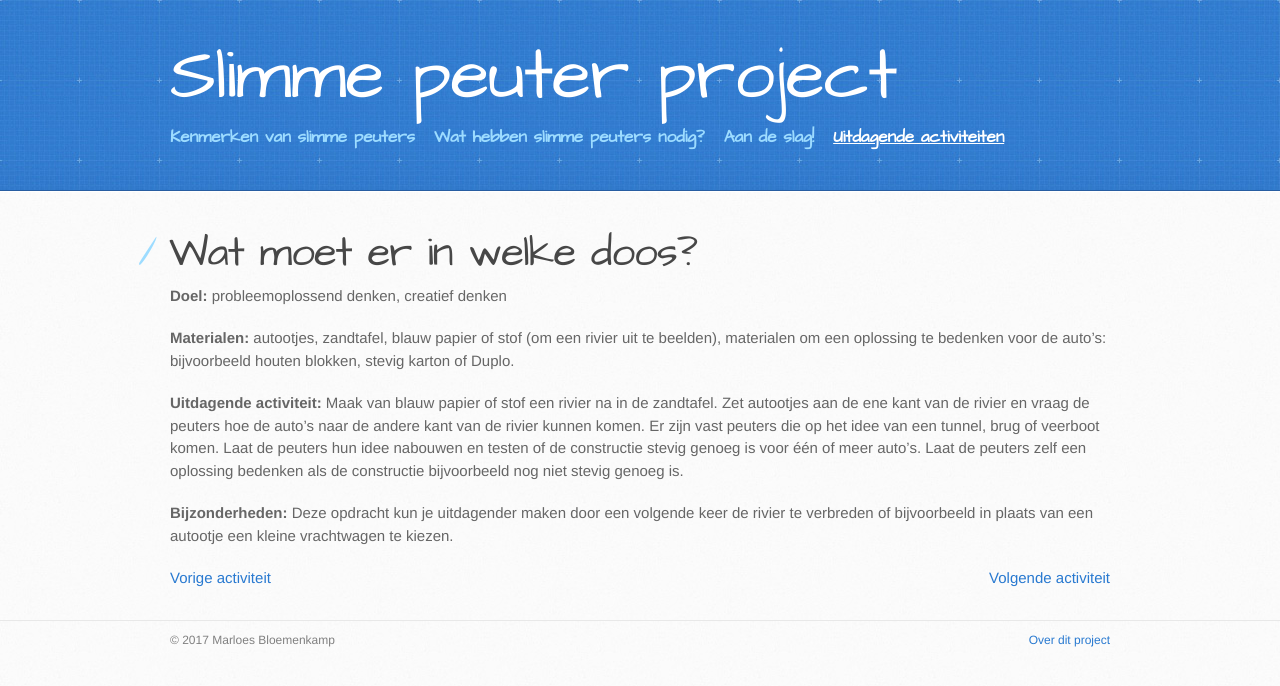
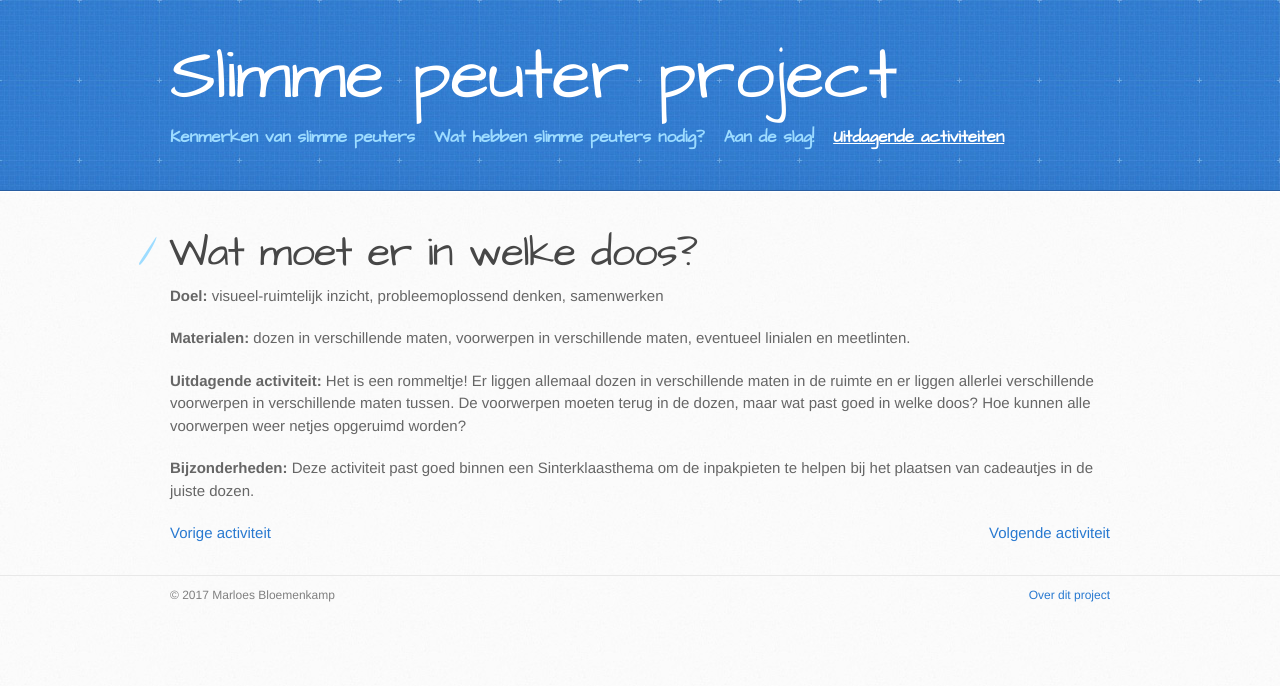
Before and after one commit to marloesbloemenkamp/marloesbloemenkamp.github.io, a Jekyll site: the page built from activiteiten/wat_moet_in_welke_doos.md, in a window 1280 px wide. Shown: the top 686 px of the page. Built offline with Jekyll 4.4.1, drawn with Linux system fonts in a browser that asks for light colours.

Commit message:
Update wat_moet_in_welke_doos.md

```diff
--- a/activiteiten/wat_moet_in_welke_doos.md
+++ b/activiteiten/wat_moet_in_welke_doos.md
@@ -4,13 +4,16 @@ title: Wat moet er in welke doos?
 permalink: activiteiten/wat_moet_er_in_welke_doos/
 menu_index: 3
 parent: activiteiten
-tags: [visueel-ruimtelijk inzicht, probleemoplossend denken, samenwerken]
+tags:
+  - visueel-ruimtelijk inzicht
+  - probleemoplossend denken
+  - samenwerken
+published: true
 ---
+**Doel:** visueel-ruimtelijk inzicht, probleemoplossend denken, samenwerken
 
-**Doel:** probleemoplossend denken, creatief denken
+**Materialen:** dozen in verschillende maten, voorwerpen in verschillende maten, eventueel linialen en meetlinten.
 
-**Materialen:** autootjes, zandtafel, blauw papier of stof (om een rivier uit te beelden), materialen om een oplossing te bedenken voor de auto’s: bijvoorbeeld houten blokken, stevig karton of Duplo.
+**Uitdagende activiteit:** Het is een rommeltje! Er liggen allemaal dozen in verschillende maten in de ruimte en er liggen allerlei verschillende voorwerpen in verschillende maten tussen. De voorwerpen moeten terug in de dozen, maar wat past goed in welke doos? Hoe kunnen alle voorwerpen weer netjes opgeruimd worden?
 
-**Uitdagende activiteit:** Maak van blauw papier of stof een rivier na in de zandtafel. Zet autootjes aan de ene kant van de rivier en vraag de peuters hoe de auto’s naar de andere kant van de rivier kunnen komen. Er zijn vast peuters die op het idee van een tunnel, brug of veerboot komen. Laat de peuters hun idee nabouwen en testen of de constructie stevig genoeg is voor één of meer auto’s. Laat de peuters zelf een oplossing bedenken als de constructie bijvoorbeeld nog niet stevig genoeg is.
-
-**Bijzonderheden:** Deze opdracht kun je uitdagender maken door een volgende keer de rivier te verbreden of bijvoorbeeld in plaats van een autootje een kleine vrachtwagen te kiezen.
+**Bijzonderheden:** Deze activiteit past goed binnen een Sinterklaasthema om de inpakpieten te helpen bij het plaatsen van cadeautjes in de juiste dozen.
```
